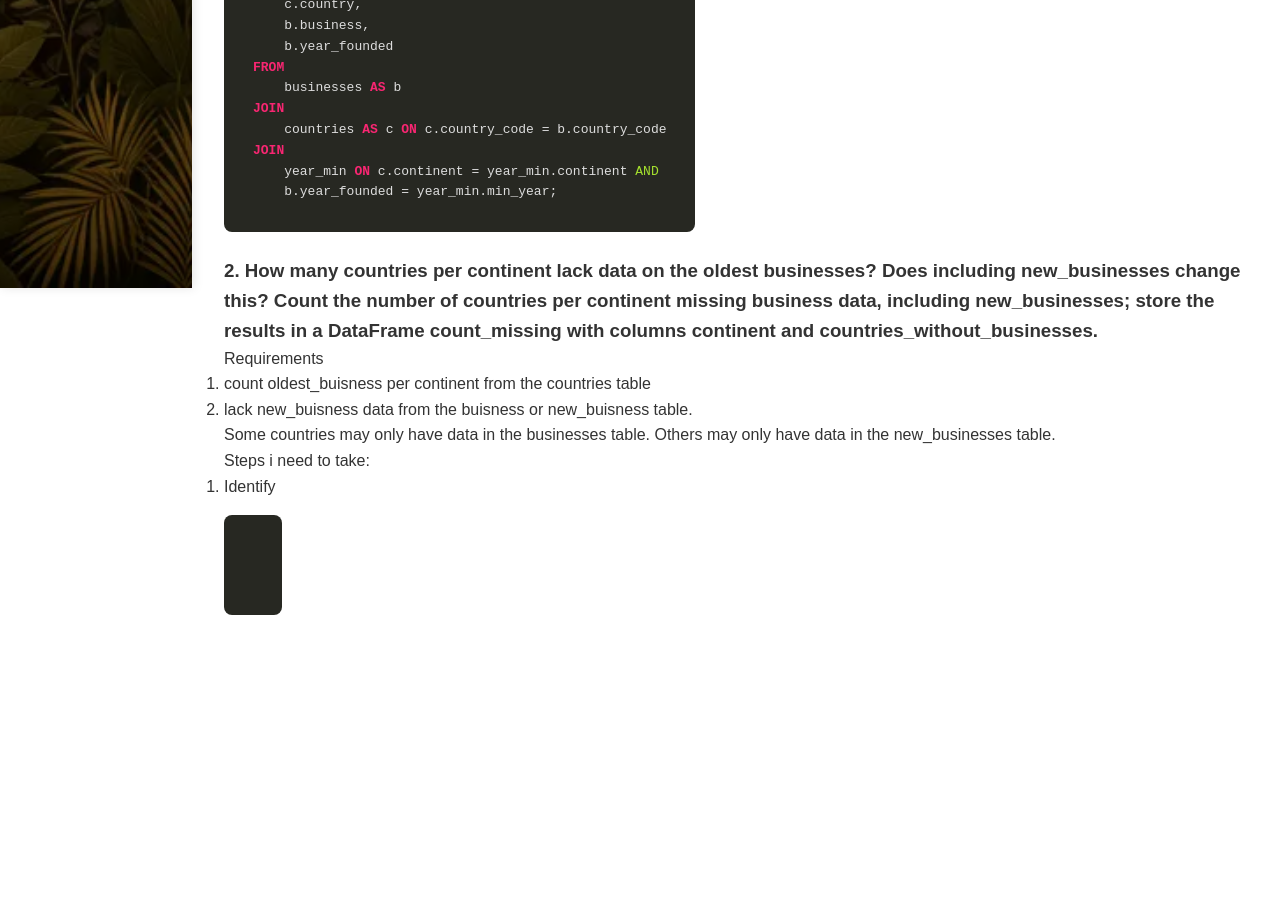
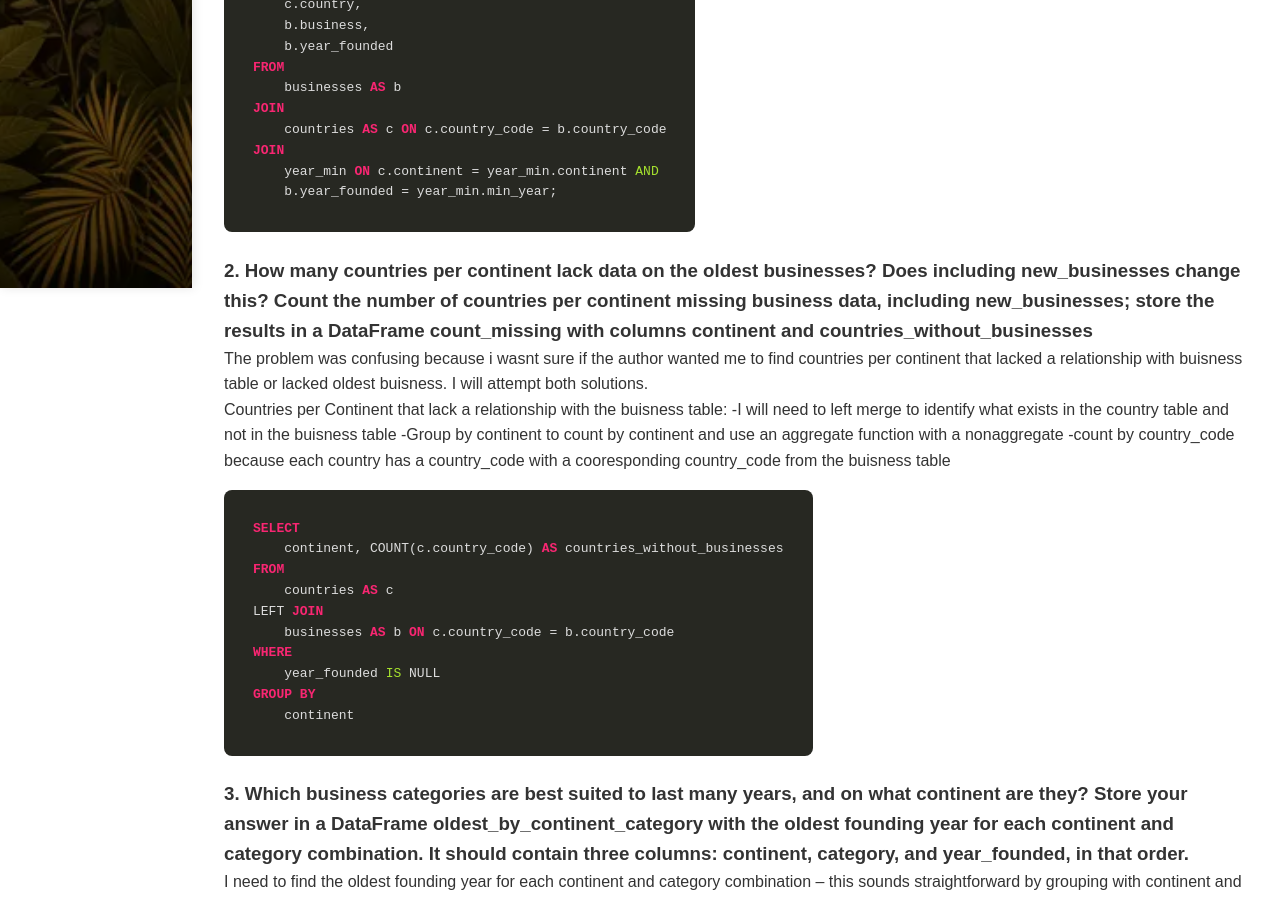
Before and after one commit to gotjon05/website_fina, a Jekyll site: the page built from _projects/worlds-oldest-business.md, in a window 1280 px wide and 900 px high, scrolled down 702 px. Built offline with Jekyll 4.4.1, drawn with Linux system fonts in a browser that asks for light colours; before the commit the page ends 1372 px from its top, so only the background shows below that; some of the changed text lies outside the part shown.

Commit message:
completed countries without buisnesses

````diff
--- a/_projects/worlds-oldest-business.md
+++ b/_projects/worlds-oldest-business.md
@@ -42,19 +42,46 @@ JOIN
     b.year_founded = year_min.min_year;
 ```
 
-### 2. How many countries per continent lack data on the oldest businesses? Does including new_businesses change this? Count the number of countries per continent missing business data, including new_businesses; store the results in a DataFrame count_missing with columns continent and countries_without_businesses.
-Requirements
-1. count oldest_buisness per continent from the countries table
-2. lack new_buisness data from the buisness or new_buisness table.
+### 2. How many countries per continent lack data on the oldest businesses? Does including new_businesses change this? Count the number of countries per continent missing business data, including new_businesses; store the results in a DataFrame count_missing with columns continent and countries_without_businesses
 
+The problem was confusing because i wasnt sure if the author wanted me to find countries per continent that lacked a relationship with buisness table or lacked oldest buisness. I will attempt both solutions.
 
+Countries per Continent that lack a relationship with the buisness table:
+-I will need to left merge to identify what exists in the country table and not in the buisness table
+-Group by continent to count by continent and use an aggregate function with a nonaggregate
+-count by country_code because each country has a country_code with a cooresponding country_code from the buisness table
 
-Some countries may only have data in the businesses table. Others may only have data in the new_businesses table.
+```sql
+SELECT
+    continent, COUNT(c.country_code) AS countries_without_businesses
+FROM
+    countries AS c
+LEFT JOIN
+    businesses AS b ON c.country_code = b.country_code
+WHERE
+    year_founded IS NULL
+GROUP BY
+    continent
+```
 
-Steps i need to take:
-1. Identify
+### 3. Which business categories are best suited to last many years, and on what continent are they? Store your answer in a DataFrame oldest_by_continent_category with the oldest founding year for each continent and category combination. It should contain three columns: continent, category, and year_founded, in that order.
 
-```
+I need to find the oldest founding year for each continent and category combination -- this sounds straightforward by grouping with continent and category and finding the min year
+
+```sql
+SELECT
+    continent,
+    category,
+    min(year_founded) AS year_founded
+FROM
+    businesses AS b
+JOIN
+    countries AS c ON c.country_code = b.country_code
+JOIN
+    categories as ca ON b.category_code = ca.category_code
+GROUP BY
+    continent,
+    category
 
 
 ```
````
